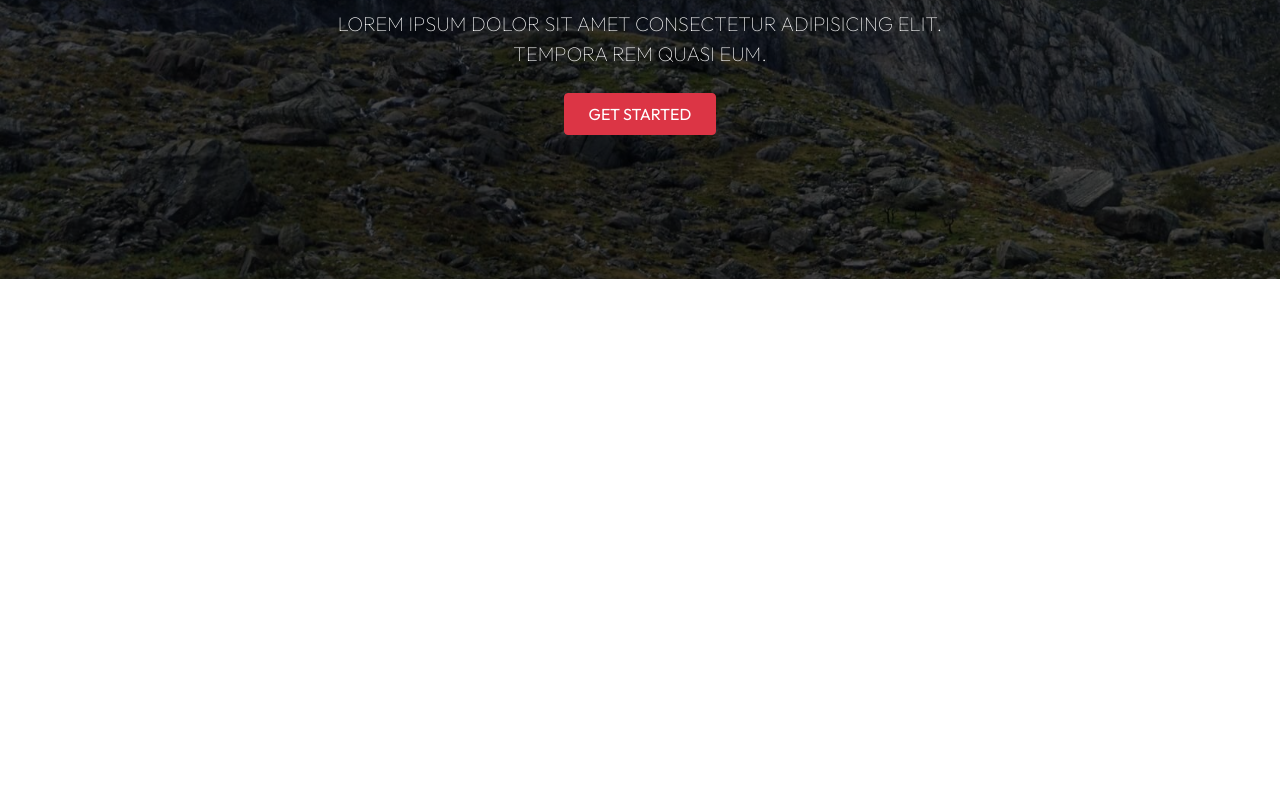
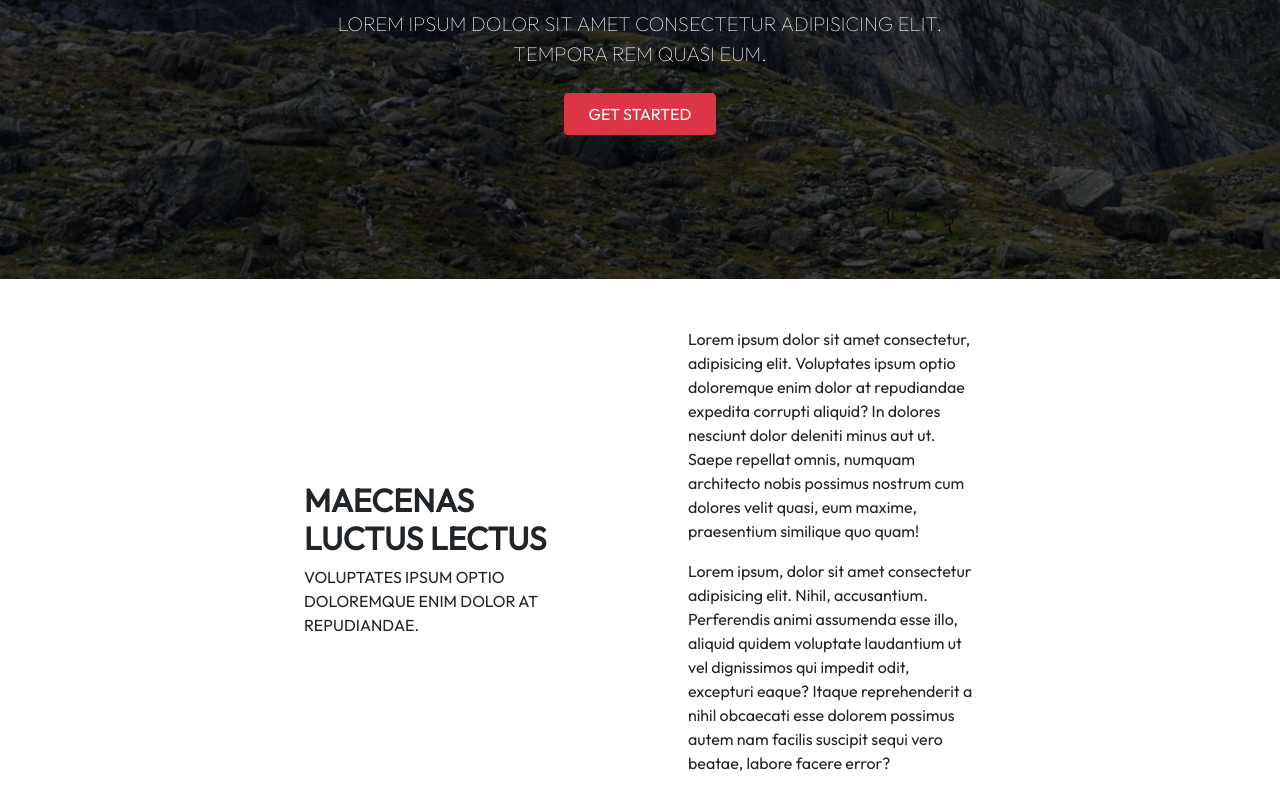
Before and after one commit to ca7vin/Spatial, a website: page index.html in a window 1280 px wide. Shown: the part 287-1078 px from the top of the page. Before the commit the page ends 800 px from the top, so only its background shows below. Drawn offline with Linux system fonts and the light colour scheme.

Commit message:
Section 1

```diff
--- a/index.html
+++ b/index.html
@@ -1,5 +1,6 @@
 <!DOCTYPE html>
 <html lang="en">
+
 <head>
   <meta charset="UTF-8">
   <meta http-equiv="X-UA-Compatible" content="IE=edge">
@@ -8,24 +9,28 @@
   <link rel="stylesheet" href="./public/css/style.css">
   <title>Spatial</title>
 </head>
+
 <body>
+  <!-- HEADER Start -->
   <header>
     <!-- NAVBAR START -->
     <nav class="navbar navbar-expand-lg navbar-light bg-* pt-4 ps-4">
       <div class="container-fluid">
-              <a class="navbar-brand text-uppercase fw-bold text-white" href="#">Spatial &nbsp;<span class="fw-normal">by&nbsp;templated</span></a>
-              <button class="navbar-toggler" type="button" data-bs-toggle="collapse" data-bs-target="#navbarSupportedContent" aria-controls="navbarSupportedContent" aria-expanded="false" aria-label="Toggle navigation">
+        <a class="navbar-brand text-uppercase fw-bold text-white" href="#">Spatial &nbsp;<span
+            class="fw-normal">by&nbsp;templated</span></a>
+        <button class="navbar-toggler" type="button" data-bs-toggle="collapse" data-bs-target="#navbarSupportedContent"
+          aria-controls="navbarSupportedContent" aria-expanded="false" aria-label="Toggle navigation">
           <span class="navbar-toggler-icon"></span>
         </button>
         <div class="collapse navbar-collapse" id="navbarSupportedContent">
           <ul class="navbar-nav ms-auto mb-2 mb-lg-0 me-5">
-                  <li class="nav-item">
+            <li class="nav-item fw-normal">
               <a class="nav-link text-white text-uppercase px-3" aria-current="page" href="#">Home</a>
             </li>
-                  <li class="nav-item">
+            <li class="nav-item fw-normal">
               <a class="nav-link text-white text-uppercase px-3" aria-current="page" href="#">Generics</a>
             </li>
-                  <li class="nav-item">
+            <li class="nav-item fw-normal">
               <a class="nav-link text-white text-uppercase px-3" aria-current="page" href="#">Elements</a>
             </li>
           </ul>
@@ -41,11 +46,28 @@
           <span class="h1-undertitle text-white fw-light text-center text-uppercase fs-5 py-4">
             Lorem ipsum dolor sit amet consectetur adipisicing elit. Tempora rem quasi eum.
           </span>
-                    <button type="button" class="btn btn-danger py-2 px-4"><a class="text-decoration-none text-white text-uppercase" href="">get started</a></button>
+          <button type="button" class="btn btn-danger py-2 px-4"><a
+              class="text-decoration-none text-white text-uppercase" href="">get started</a></button>
         </div>
       </div>
     </div>
+    <!-- BANNER END -->
   </header>
+  <!-- HEADER End -->
+  <section class="sect1 pt-5">
+    <div class="container-fluid d-flex align-items-center justify-content-center">
+      <div class="row d-flex justify-content-center align align-items-center">
+        <div class="col-6 d-flex align-items-start justify-content-center flex-column px-5">
+          <h2 class="text-uppercase fw-bold text-start">Maecenas <br> Luctus Lectus</h2>
+          <span class="soustitre-h2 text-uppercase fw-light text-start">Voluptates ipsum optio doloremque enim dolor at repudiandae.</span>
+        </div>
+        <div class="col-6 d-flex align-items-start justify-content-center flex-column px-5">
+          <p>Lorem ipsum dolor sit amet consectetur, adipisicing elit. Voluptates ipsum optio doloremque enim dolor at repudiandae expedita corrupti aliquid? In dolores nesciunt dolor deleniti minus aut ut. Saepe repellat omnis, numquam architecto nobis possimus nostrum cum dolores velit quasi, eum maxime, praesentium similique quo quam!</p>
+          <p>Lorem ipsum, dolor sit amet consectetur adipisicing elit. Nihil, accusantium. Perferendis animi assumenda esse illo, aliquid quidem voluptate laudantium ut vel dignissimos qui impedit odit, excepturi eaque? Itaque reprehenderit a nihil obcaecati esse dolorem possimus autem nam facilis suscipit sequi vero beatae, labore facere error?</p>
+        </div>
+      </div>
+    </div>
+  </section>
+</body>
 
-</body>
 </html>
--- a/src/sass/style.sass
+++ b/src/sass/style.sass
@@ -21,3 +21,5 @@ body
         .h1-undertitle
             padding: 0 10%
             font-family: "Spatial-thin"
+    .sect1
+        padding: 0 20%
```
Also changed, not shown: public/css/style.css, 1 other file. Lines whose indentation alone changed are shown as unchanged.
